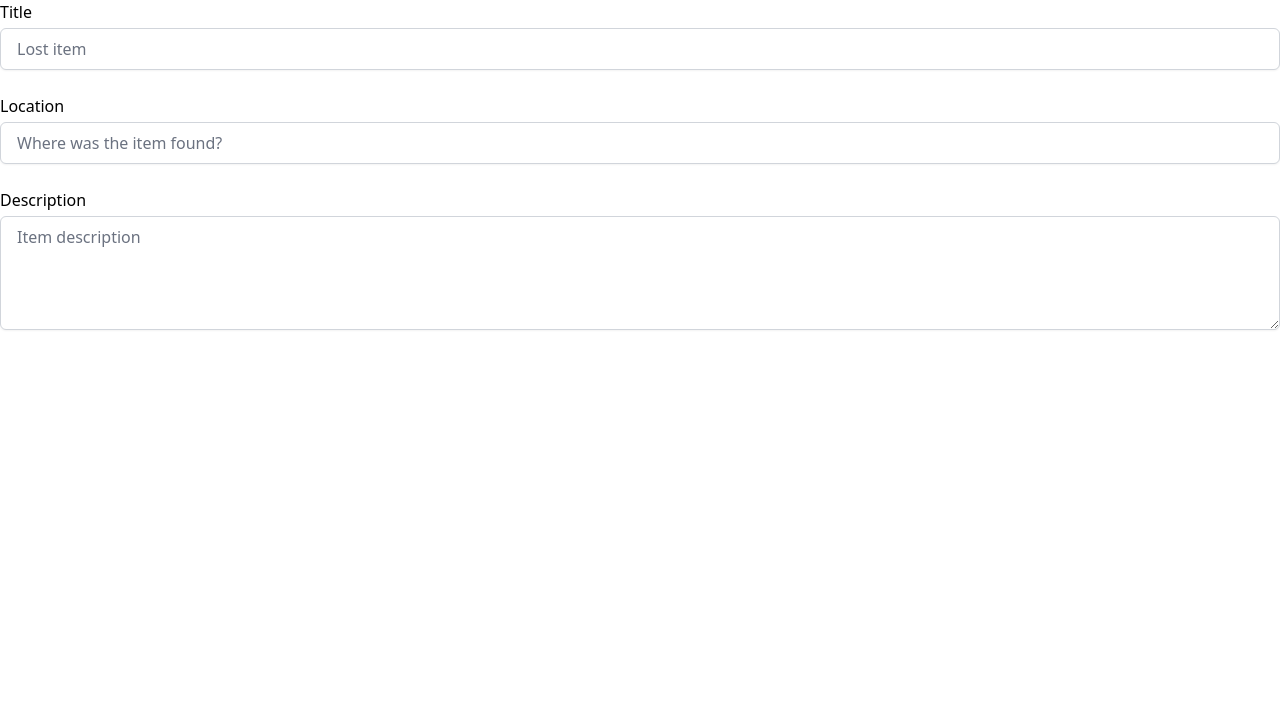
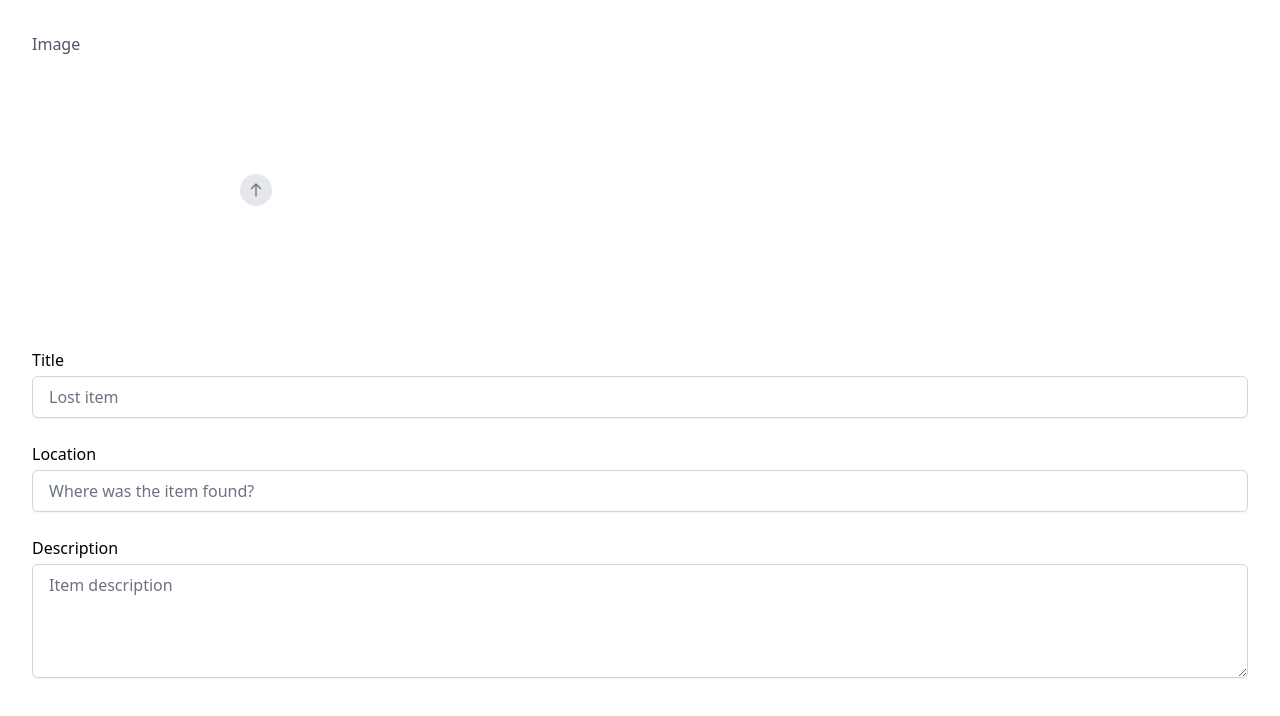
Before and after one commit to mazchew/find-my-item, a Next.js app: page /test in a window 1280 px wide. Shown: the top 716 px of the page. Built offline with nearby package versions, Linux system fonts and the light colour scheme.

Commit message:
Added ImageUpload component to ItemForm

```diff
--- a/components/ItemForm.js
+++ b/components/ItemForm.js
@@ -6,12 +6,12 @@ import axios from "axios";
 import { toast } from "react-hot-toast";
 import { Formik, Form } from "formik";
 import Input from "./Input";
+import ImageUpload from "./ImageUpload";
 
 const ItemSchema = Yup.object().shape({
   title: Yup.string().trim().required(),
   location: Yup.string().trim().required(),
   description: Yup.string().trim().required(),
-  categories: Yup.string().required(),
 });
 
 const ItemForm = ({ onSubmit = () => null }) => {
@@ -19,7 +19,7 @@ const ItemForm = ({ onSubmit = () => null }) => {
   const [disabled, setDisabled] = useState(false);
   const [imageUrl, setImageUrl] = useState("");
 
-  const initialItemValues = {
+  const { image, ...initialItemValues } = {
     image: "",
     title: "",
     location: "",
@@ -27,10 +27,17 @@ const ItemForm = ({ onSubmit = () => null }) => {
     categories: "",
   };
 
+  const upload = async (image) => {};
   const handleOnSubmit = async (values = null) => {};
 
   return (
     <div>
+      <div className="mb-8 max-w-md">
+        <ImageUpload
+          initialImage={{ src: image, alt: initialItemValues.title }}
+          onChangePicture={upload}
+        />
+      </div>
       <Formik
         initialValues={initialItemValues}
         validationSchema={ItemSchema}
--- a/pages/test.js
+++ b/pages/test.js
@@ -3,7 +3,7 @@ import ItemForm from "@/components/ItemForm";
 
 const test = () => {
   return (
-    <div>
+    <div className="m-8">
       <ItemForm />
     </div>
   );
```
